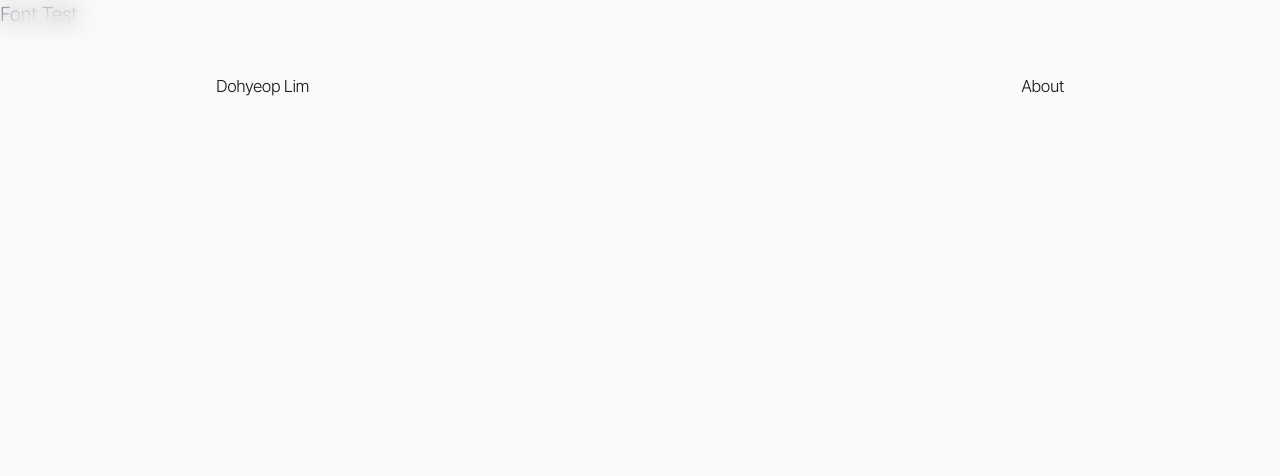
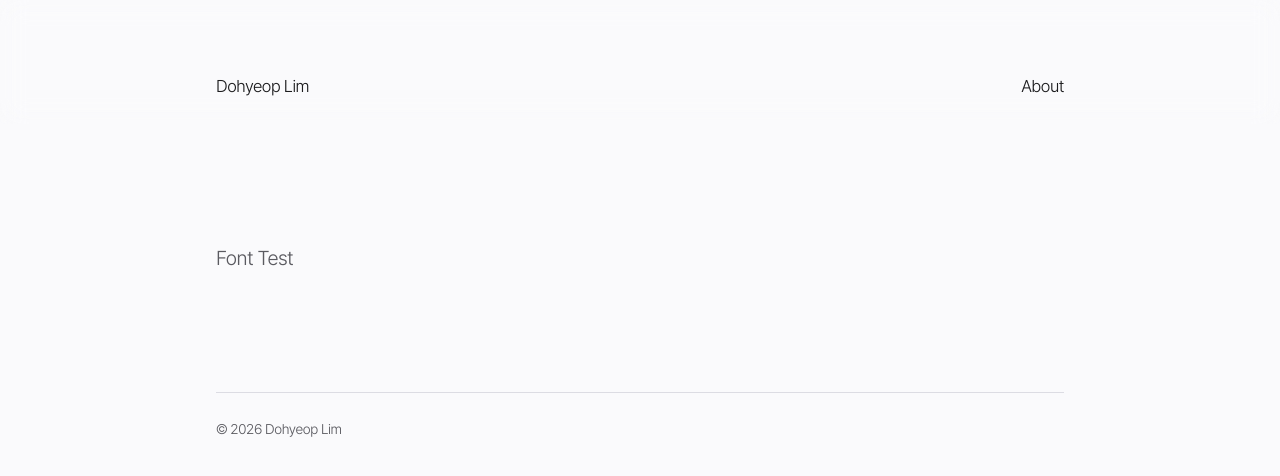
Before and after one commit to dohyeoplim/me, a Next.js app: page / in a window 1280 px wide. Shown: the top 476 px of the page. Built offline with nearby package versions, Linux system fonts and the light colour scheme.

Commit message:
feat: add footer

```diff
--- /dev/null
+++ b/src/app/components/Footer/index.tsx
@@ -0,0 +1,10 @@
+export default function Footer() {
+    return (
+        <footer className="w-full max-w-4xl mx-auto px-6 select-none pointer-events-none">
+            <hr className="h-px text-grey-200 mb-6" />
+            <small className="font-body04-light text-grey-500">
+                &copy; 2026 Dohyeop Lim
+            </small>
+        </footer>
+    );
+}
--- a/src/app/layout.tsx
+++ b/src/app/layout.tsx
@@ -2,6 +2,7 @@ import type { Metadata } from "next";
 import { pretendard } from "@/assets/fonts/pretendard";
 import "./globals.css";
 import Header from "./components/Header";
+import Footer from "./components/Footer";
 
 export const metadata: Metadata = {
     title: "Dohyeop Lim",
@@ -19,6 +20,7 @@ export default function RootLayout({
             <body className={`${pretendard.variable} antialiased`}>
                 <Header />
                 {children}
+                <Footer />
             </body>
         </html>
     );
--- a/src/app/page.tsx
+++ b/src/app/page.tsx
@@ -1,9 +1,9 @@
 export default function Home() {
     return (
-        <div>
+        <main className="w-full max-w-4xl mx-auto pt-61 pb-30 px-6">
             <div>
                 <h1 className="text-grey-500 font-body01-light">Font Test</h1>
             </div>
-        </div>
+        </main>
     );
 }
```
